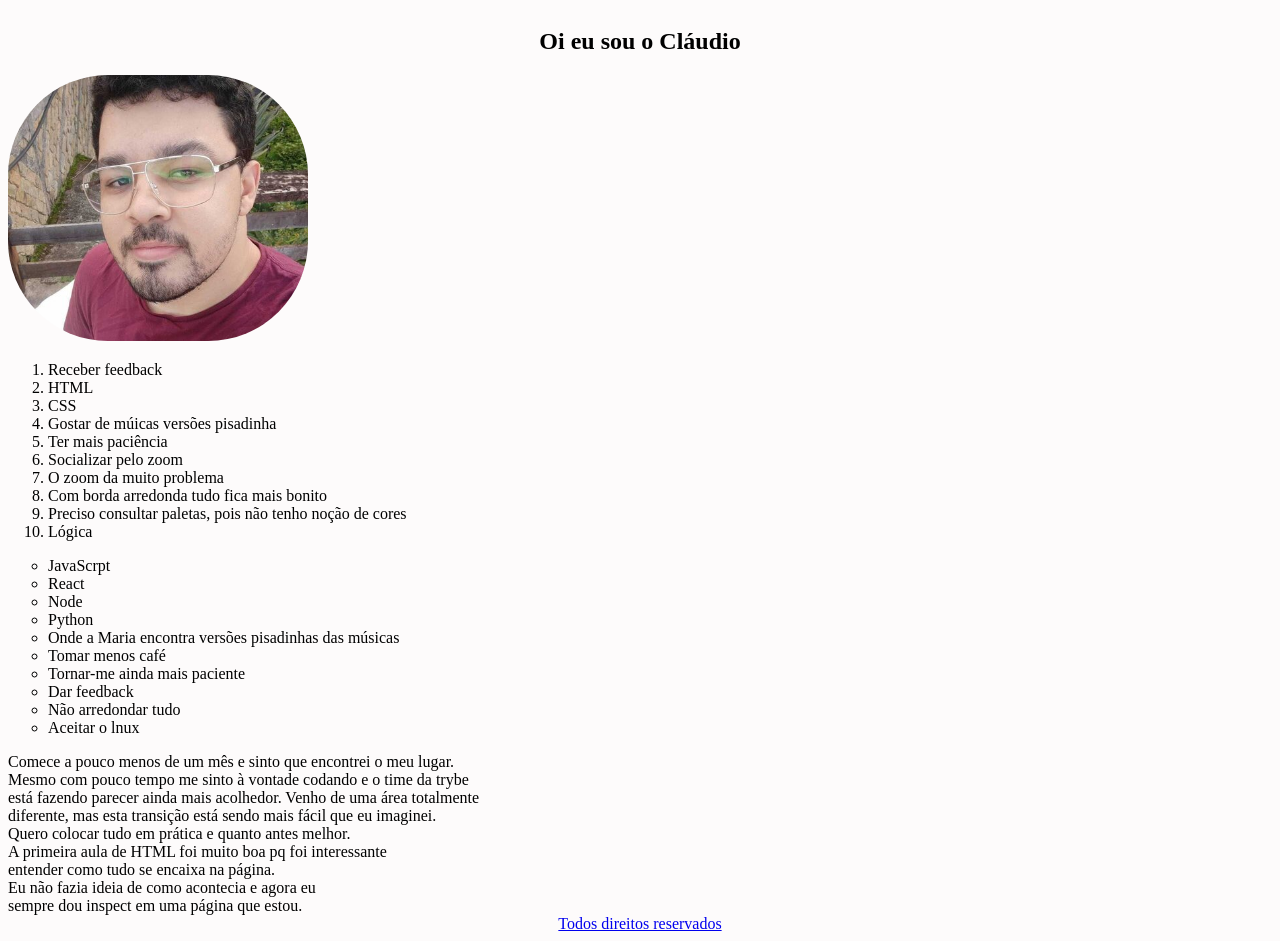
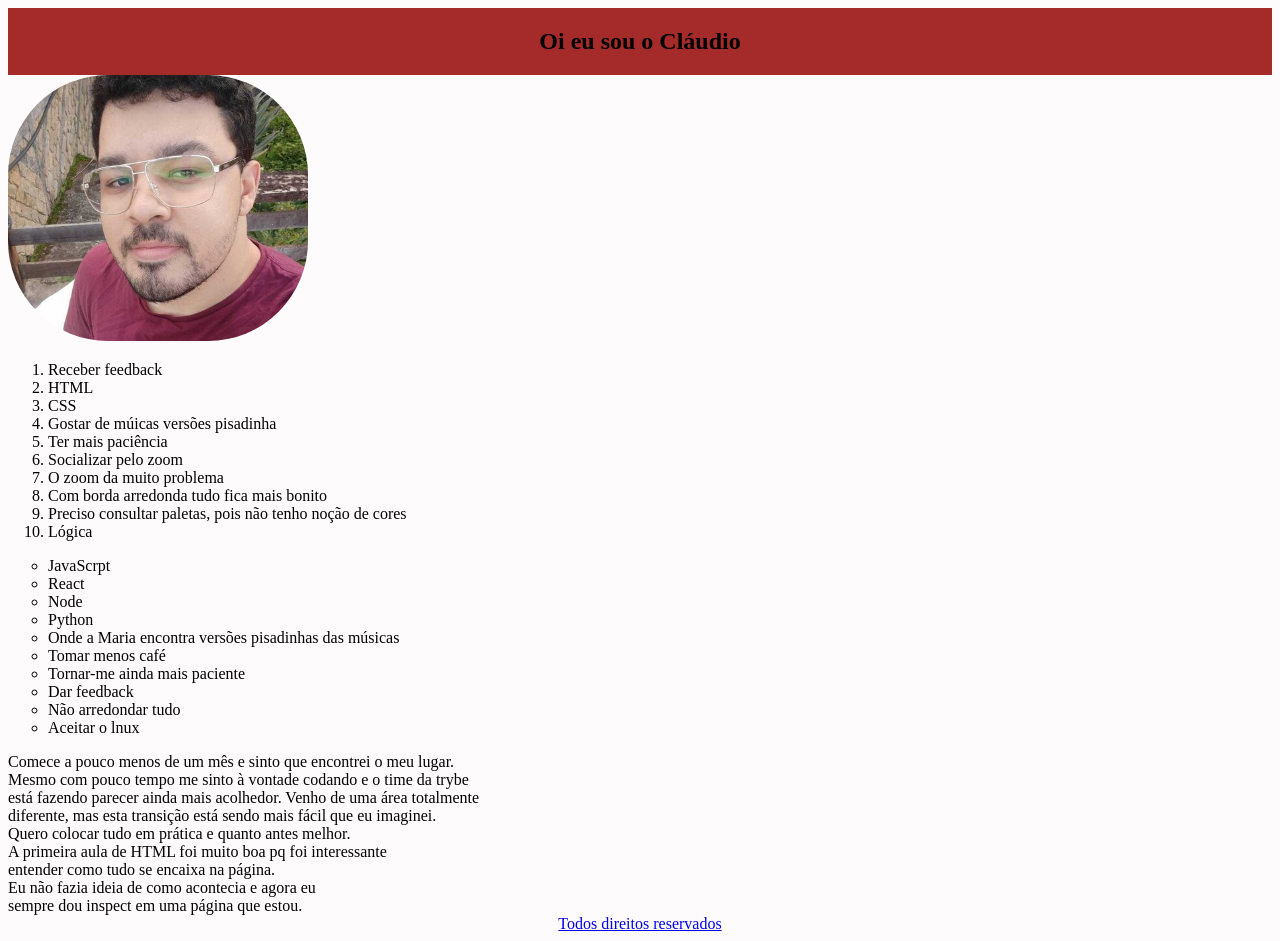
Before and after one commit to melgacoc/lessons-learned, a website: page index.html in a window 1280 px wide. Drawn offline with Linux system fonts and the light colour scheme.

Commit message:
mais uma tentativa no header

```diff
--- a/style.css
+++ b/style.css
@@ -5,7 +5,10 @@ body {
 #cabecalho {
     margin: 0px;
     position: static;
+    background-color: brown;
     top: 0px;
+    width: auto;
+    height: auto;
     display: flex;
     flex-direction: row;
     justify-content: center;
```
